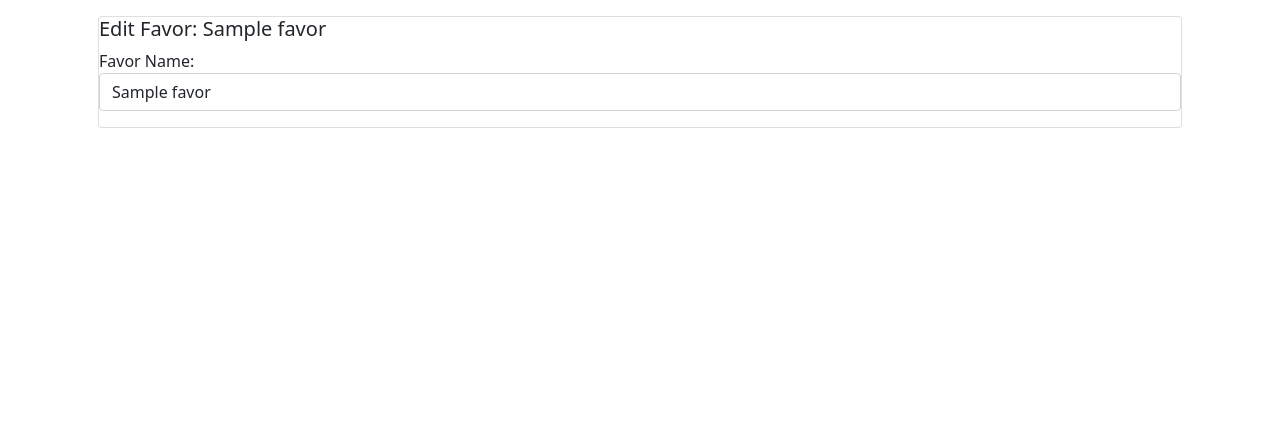
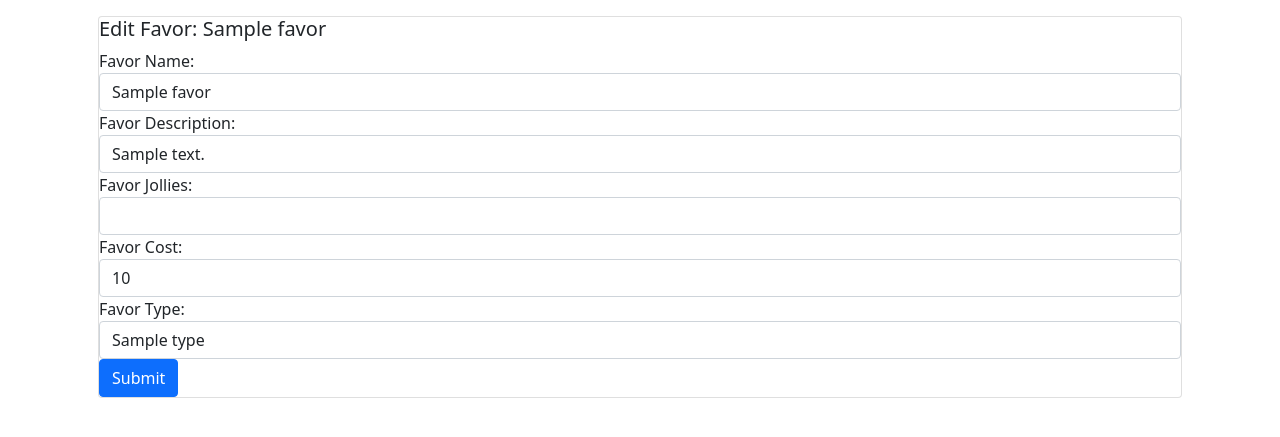
Before and after one commit to briankinney/favors-game, a Flask app: template templates/edit_favor.html in a window 1280 px wide. Shown: the top 437 px of the page. Run offline with Flask 2, Linux system fonts and the light colour scheme; the template is opened without the code that fills it: most values are stand-ins (such as "Sample title", 1, 10 or a date in 2020).

Commit message:
Creating a new branch of routes and method corrections
1. Corrected methods within jinja2 html
2. Finished the html edit favor page
3. Wrote in DB functions for add favor and edit favor both seem to work and for add favor take you back to the original source

```diff
--- a/application.py
+++ b/main.py
@@ -114,31 +114,43 @@
     return render_template('favors.html', page_title="Favors",
                            favors=favors)
 
-@app.route("/favors/add_favor", methods=['POST'], defaults={'game_id':None})
+@app.route("/favors/add_favor", methods=['GET'], defaults={'game_id':None})
+@app.route("/favors/add_favor/<game_id>", methods=['GET'])
+def add_favor(game_id=None):
+    favor_types = get_favor_types()
+    return render_template('add_favor.html', page_title="Favors",
+                           game_id=game_id, favor_types=favor_types)
+
+@app.route("/favors/add_favor/", methods=['POST'], defaults={'game_id':None})
 @app.route("/favors/add_favor/<game_id>", methods=['POST'])
-def add_favor(game_id=None):
+def post_add_favor(game_id=None):
+    data = request.form
+    print('data is:', data)
+    db_result = create_favor(data)
+    print("db result is ", db_result)
 
-    return redirect(url_for('render_add_favor', game_id=game_id))
+    if game_id:
+        return redirect(url_for('render_game_play', game_id=game_id))
+    else:
+        return redirect(url_for('favors'))
 
 
+@app.route("/favors/<id>/edit_favor", methods=['GET'])
+def edit_favor(id):
+    favor = get_favor(id)
+    favor = favor[0]
+    favor_types = get_favor_types()
+    return render_template('edit_favor.html', favor=favor, favor_types=favor_types)
 
-@app.route("/favors/add_favor/create", methods=['GET'])
-def render_add_favor(game_id=None):
-    return render_template('add_favor.html', page_title="Favors",
-                           game_id=game_id)
+@app.route("/favors/<id>/edit_favor", methods=['POST', 'PUT'])
+def put_edit_favor(id):
+    data = request.form
+    print('data is', data)
+    update_edited_favor(data, id)
+    favors = get_favors()
 
-@app.route("/favors/<id>/edit_favor", methods=['POST'])
-def edit_favor(id):
-
-    return redirect(url_for('render_edit_favor', id=id))
-
-
-@app.route("/favors/<id>/edit_favor/edit", methods=['GET'])
-def render_edit_favor(id):
-    favor = get_favor(id)
-    return render_template('edit_favor.html', favor=favor)
-
-
+    return render_template('favors.html', page_title="Favors",
+                           favors=favors)
 # Necessary to run app if app.py is executed as a script
 if __name__ == "__main__":
     app.run(debug=True, host='0.0.0.0')
--- a/templates/edit_favor.html
+++ b/templates/edit_favor.html
@@ -5,12 +5,24 @@
   <div class="col">
     <div class="col p-3">
       <div class="card">
-        <h5 class="card-title">Edit Favor: {{favor["name"]}}</h5>
-        <form action="/favors/{{ favor['id'] }}/edit_favor" method="post">
-          <div class="mb-3">
-            <label for="name"> Favor Name:</label>
-            <input class="form-control" id="name" name="name" value="{{ favor['name'] }}" aria-describedby="name">
-          </div>
+        <h5 class="card-title">Edit Favor: {{  favor["name"]  }}</h5>
+        <form action="/favors/{{ favor['id'] }}/edit_favor" method="POST">
+            <label for="name" class="form=label"> Favor Name:</label>
+            <input class="form-control" id="name" name="name" value="{{favor['name']}}">
+            <label for="description" class="form=label"> Favor Description:</label>
+            <input class="form-control" id="description" name="description" value="{{favor['description']}}">
+            <label for="jollies" class="form=label"> Favor Jollies:</label>
+            <input class="form-control" id="jollies" name="jollies" type="number" value="{{favor['jollies']}}">
+            <label for="cost" class="form=label"> Favor Cost:</label>
+            <input class="form-control" id="cost" name="cost" type="number" value="{{favor['cost']}}">
+            <label for="type" class="form=label"> Favor Type:</label>
+            <select class="form-control" id="type" name="type">
+                {% for favor_type in favor_types %}
+                <option value="{{ favor_type['type'] }}"{% if favor['type'] == favor_type['type'] %}
+                    selected="{{ favor_type['type'] }}"  {% endif %}> {{ favor_type["type"] }}</option>
+                {% endfor %}
+            </select>
+            <button type="submit" class="btn btn-primary">Submit</button>
         </form>
       </div>
     </div>
--- a/templates/play.html
+++ b/templates/play.html
@@ -103,7 +103,7 @@
 
 <div>
     <div class="col-12">
-        <form action="/favors/add_favor/{{ game_id }}" method="post">
+        <form action="/favors/add_favor/{{ game_id }}" method="get">
             <button type="submit" class="btn btn-primary" >Add Favor</button>
         </form>
     </div>
```
Also changed, not shown: application/models/__init__.py (+27 -0 lines), templates/add_favor.html (+6 -4 lines), templates/favors.html (+2 -6 lines).
